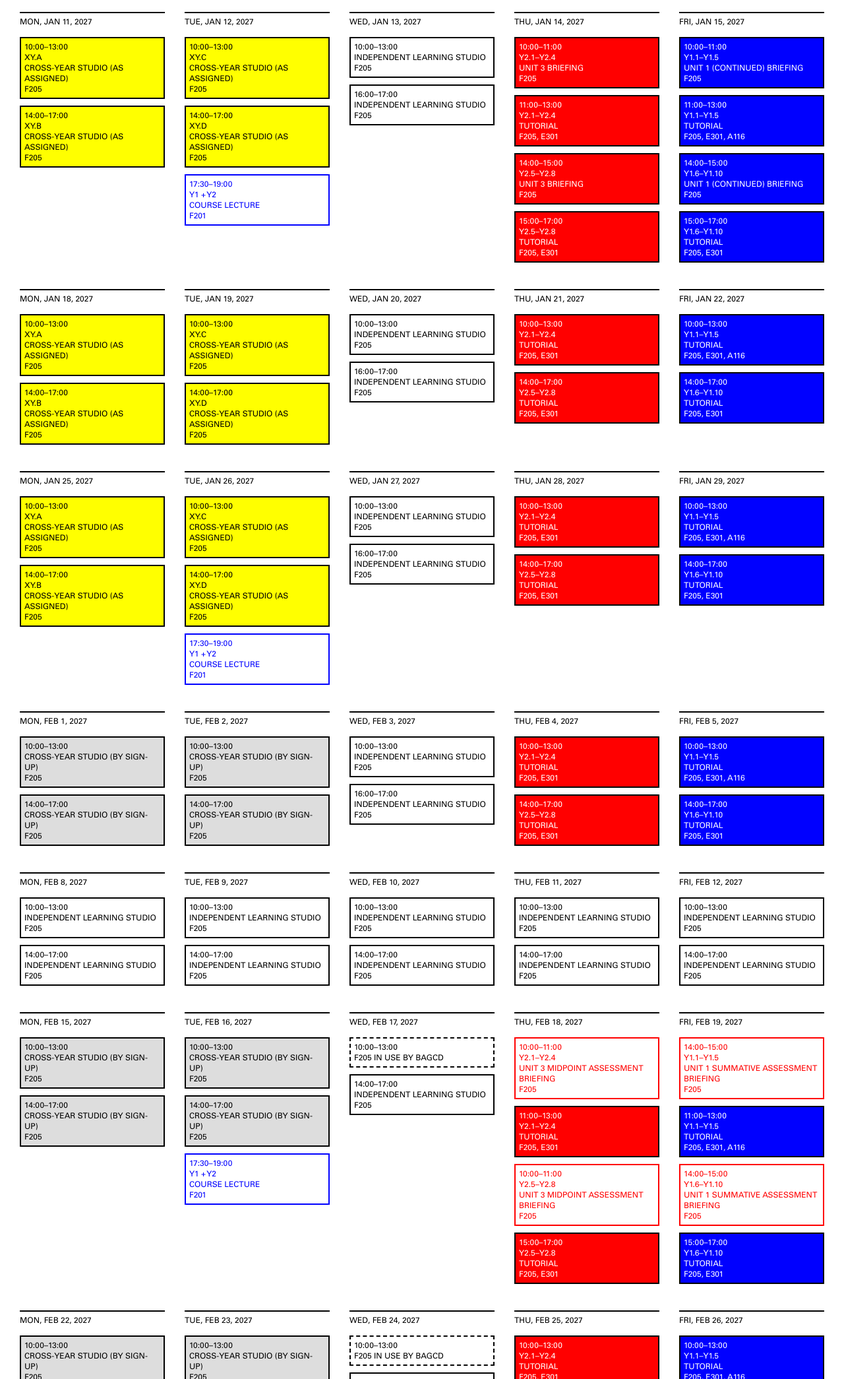
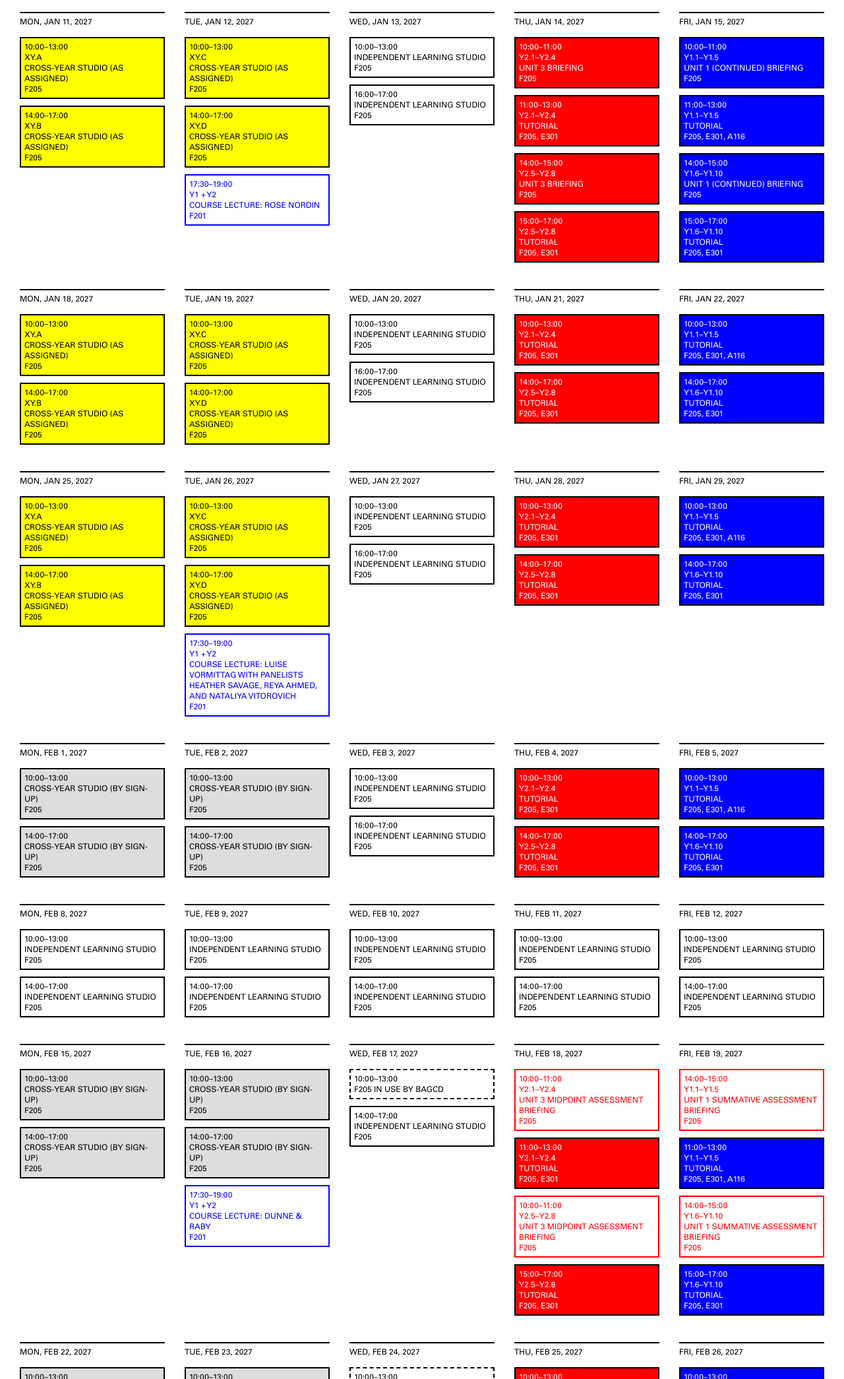
Before and after one commit to magcd/magcd.github.io, a plain HTML site: page calendar/202627_spring.html in a window 1280 px wide. Shown: the part 119-2209 px from the top of the page at 66% size. Drawn offline with Linux system fonts and the light colour scheme.

Commit message:
lecture updates

```diff
--- a/calendar/202627_spring.html
+++ b/calendar/202627_spring.html
@@ -84,7 +84,7 @@ MA GRAPHIC COMMUNICATION DESIGN<br>SPRING TERM 2026&ndash;27
 		<div class="boxBlueOutline">
 		17:30&ndash;19:00<br>
 		Y1 + Y2<br>
-		COURSE LECTURE<br>
+		COURSE LECTURE: ROSE NORDIN<br>
 		F201<br>
 		</div>
 
@@ -379,7 +379,7 @@ MA GRAPHIC COMMUNICATION DESIGN<br>SPRING TERM 2026&ndash;27
 		<div class="boxBlueOutline">
 		17:30&ndash;19:00<br>
 		Y1 + Y2<br>
-		COURSE LECTURE<br>
+		COURSE LECTURE: LUISE VORMITTAG WITH PANELISTS HEATHER SAVAGE, REYA AHMED, AND NATALIYA VITOROVICH<br>
 		F201<br>
 		</div>
 
@@ -766,7 +766,7 @@ MA GRAPHIC COMMUNICATION DESIGN<br>SPRING TERM 2026&ndash;27
 		<div class="boxBlueOutline">
 		17:30&ndash;19:00<br>
 		Y1 + Y2<br>
-		COURSE LECTURE<br>
+		COURSE LECTURE: DUNNE &amp; RABY<br>
 		F201<br>
 		</div>
 
```
Also changed, not shown: calendar/202627_autumn.html (+0 -6 lines).
